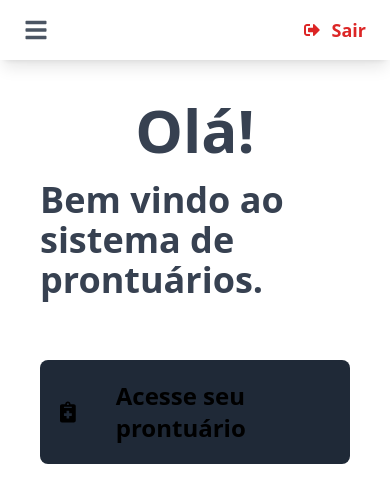
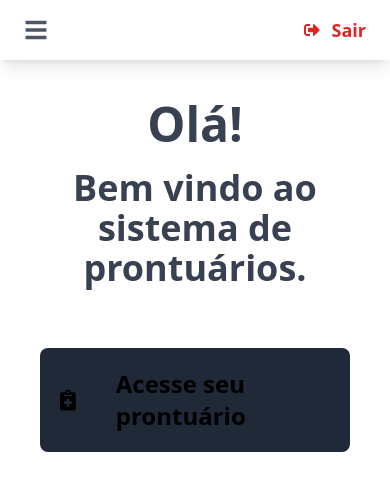
Before and after one commit to TeodoroRaulino/MedicalRecords-Front, a Next.js app: page /dashboard in a window 390 px wide. Shown: the top 502 px of the page. Built offline with nearby package versions, Linux system fonts and the light colour scheme; sample sign-in values are in the browser's storage.

Commit message:
fix: Corrigindo responsivida em algumas telas

```diff
--- a/src/components/MoreInfo.tsx
+++ b/src/components/MoreInfo.tsx
@@ -11,7 +11,7 @@ export default function MoreInfo({ medicalRecord }: Props) {
     <>
       {medicalRecord.id === id && (
         <div
-          className={`fixed inset-40 z-50 w-full h-full flex justify-center md:pt-10 ${
+          className={`fixed inset-0 sm:inset-40 z-50 w-full h-full flex justify-center md:pt-10 ${
             !isOpen && "hidden"
           }`}
         >
--- a/src/pages/dashboard/index.tsx
+++ b/src/pages/dashboard/index.tsx
@@ -57,10 +57,10 @@ const Index: NextPage = () => {
     <>
       <div className="flex flex-col min-h-screen p-10 bg-white">
         <div className="flex flex-col items-center justify-center">
-          <span className="text-6xl font-semibold text-gray-700">
+          <span className="text-5xl lg:text-6xl font-semibold text-gray-700">
             Olá{name ? `, ${name}` : ""}!
           </span>
-          <span className="text-4xl font-semibold text-gray-700 py-5">
+          <span className="text-center text-4xl font-semibold text-gray-700 py-5">
             Bem vindo ao sistema de prontuários.
           </span>
         </div>
```
